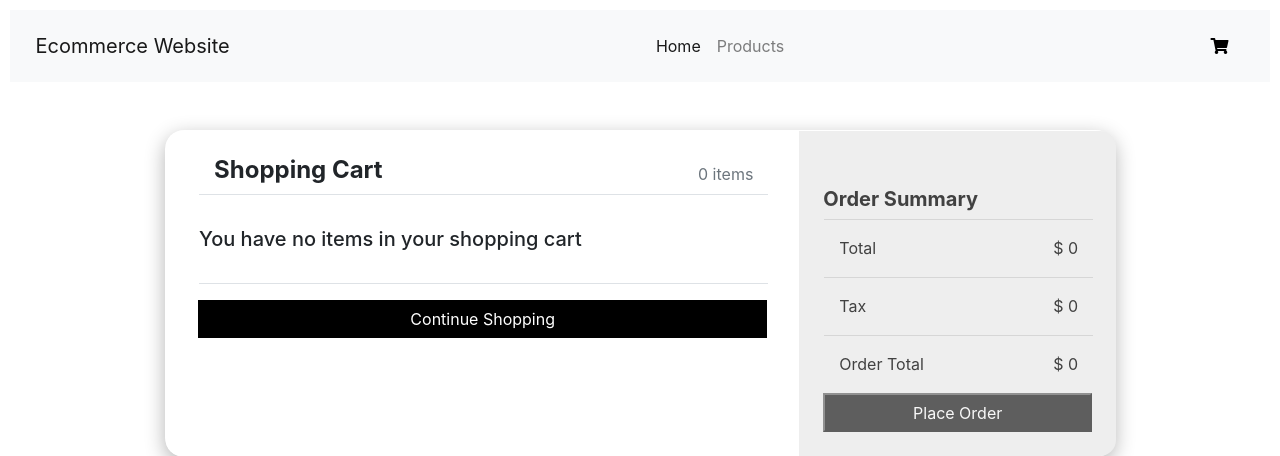
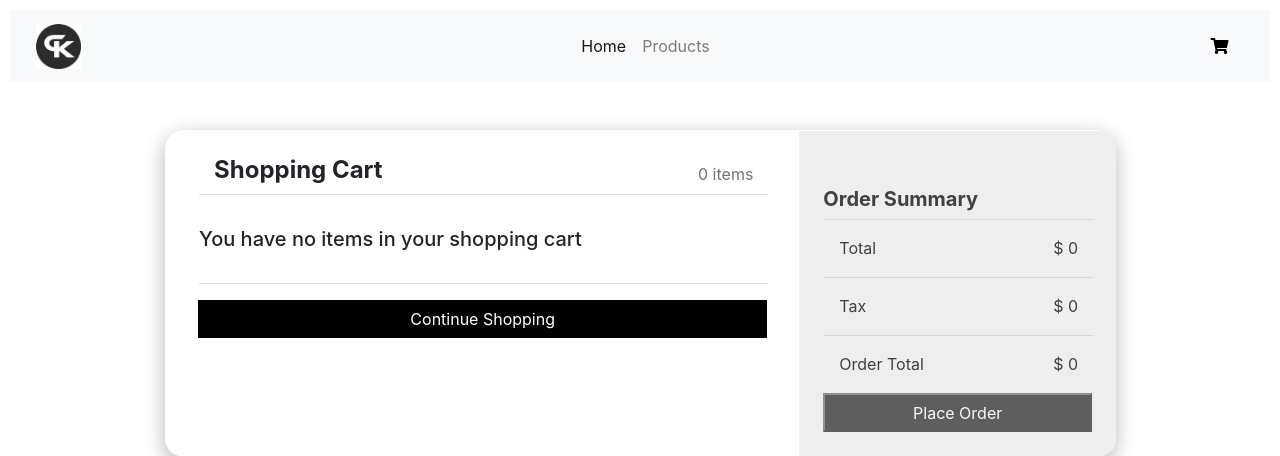
Before and after one commit to LindseyGunderson/PHP-Ecommerce-Website, a PHP site: page /cart.php in a window 1280 px wide. Shown: the top 456 px of the page. Run offline with PHP 8.4, Linux system fonts and the light colour scheme.

Commit message:
Updated Page.class with Logo
Added logo to navigation bar, removing the placeholder for resting purposes.

```diff
--- a/inc/utilities/Page.class.php
+++ b/inc/utilities/Page.class.php
@@ -21,7 +21,7 @@ static function header(){ ?>
                 <button class="navbar-toggler" type="button" data-toggle="collapse" data-target="#navbarTogglerDemo03" aria-controls="navbarTogglerDemo03" aria-expanded="false" aria-label="Toggle navigation">
                     <span class="navbar-toggler-icon"></span>
                 </button>
-                <a class="navbar-brand" href="index.php">Ecommerce Website</a>
+                <a class="navbar-brand" href="index.php"><img src="imgs/ck_logo.jpg" alt="Cozy Kaffe Logo" srcset="" width="45px"></a>
 
                 <div class="collapse navbar-collapse" id="navbarTogglerDemo03">
                     <ul class="navbar-nav mx-auto mt-2 mt-lg-0">
```
Also changed, not shown: imgs/ck_logo.jpg (added).
